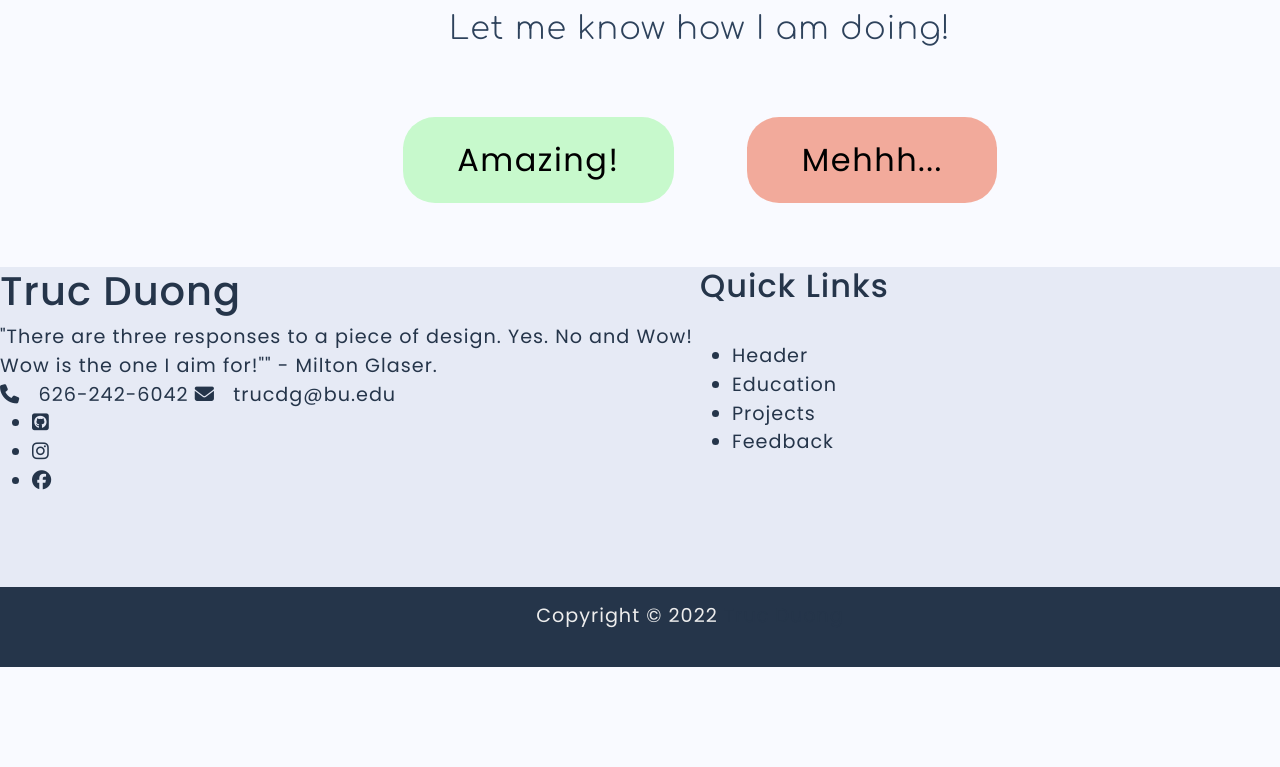
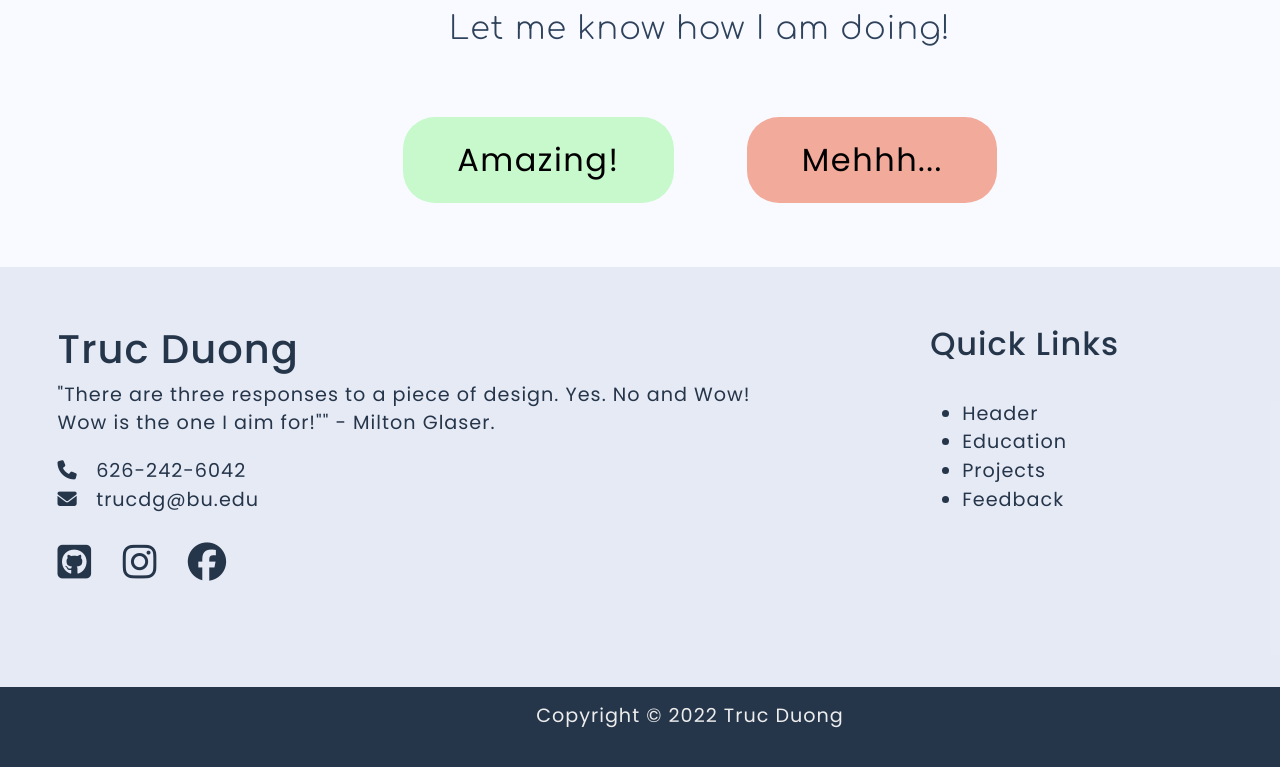
Before and after one commit to trucdg/WTE-project, a plain HTML site: page about.html in a window 1280 px wide. Shown: the part 3410-4177 px from the top of the page. Before the commit the page ends 4077 px from the top, so only its background shows below. Drawn offline with nearby package versions, Linux system fonts and the light colour scheme.

Commit message:
add stylings to the footer section

```diff
--- a/about.css
+++ b/about.css
@@ -268,8 +268,9 @@ button:hover {
     background: rgba(217, 225, 238, 0.582);
     color: #25354a;
     font-size: 1.2em;
-    height: 400px;
+    height: 500px;
     position: relative;
+    padding: 3em 3em 0 3em;
 }
 
 .footer a {
@@ -277,12 +278,23 @@ button:hover {
 }
 
 .footer .footer-content {
-    height: 320px;
+    height: 420px;
     display: flex;
 }
 
-.footer .footer-content .footer-section {
-    flex: 1;
+#footer-contact {
+    margin: 1em 0;
+}
+
+.footer-section .social-media ul {
+    list-style-type: none;
+    padding: 0;
+}
+
+.footer-section .social-media li {
+    display: inline;
+    font-size: 2em;
+    padding-right: 0.5em;
 }
 
 .footer .footer-bottom {
@@ -297,6 +309,10 @@ button:hover {
     padding: 15px 30px 10px 10px;
 }
 
+.footer .footer-bottom a {
+    color: #ededed;
+}
+
 @media screen and (min-width: 1200px) {
     #navbar-container {
         font-size: 1.3rem;
--- a/about.html
+++ b/about.html
@@ -183,15 +183,15 @@
 
     <!-- Footer -->
     <div class="footer">
-        <div class="footer-content">
-            <div class="footer-section about">
+        <div class=" row footer-content">
+            <div class="col-8 footer-section about">
                 <h1 class="logo-text"> Truc Duong</h1>
-                <p>"There are three responses to a piece of design. Yes. No and Wow! Wow is the one I aim for!"" -
+                <p>"There are three responses to a piece of design. Yes. No and Wow! <br> Wow is the one I aim for!"" -
                     Milton
                     Glaser.</p>
                 <div id="footer-contact">
-                    <span> <i class="fas fa-phone"></i> &nbsp; 626-242-6042 </span>
-                    <span><i class="fas fa-envelope"></i> &nbsp; trucdg@bu.edu</span>
+                    <p> <i class="fas fa-phone"></i> &nbsp; 626-242-6042 </p>
+                    <p><i class="fas fa-envelope"></i> &nbsp; trucdg@bu.edu</p>
                 </div>
                 <div class="social-media">
                     <ul>
@@ -210,7 +210,7 @@
                     </ul>
                 </div>
             </div>
-            <div class="footer-section links">
+            <div class="col-4 footer-section links">
                 <h2>Quick Links</h2>
                 <br>
                 <ul>
```
